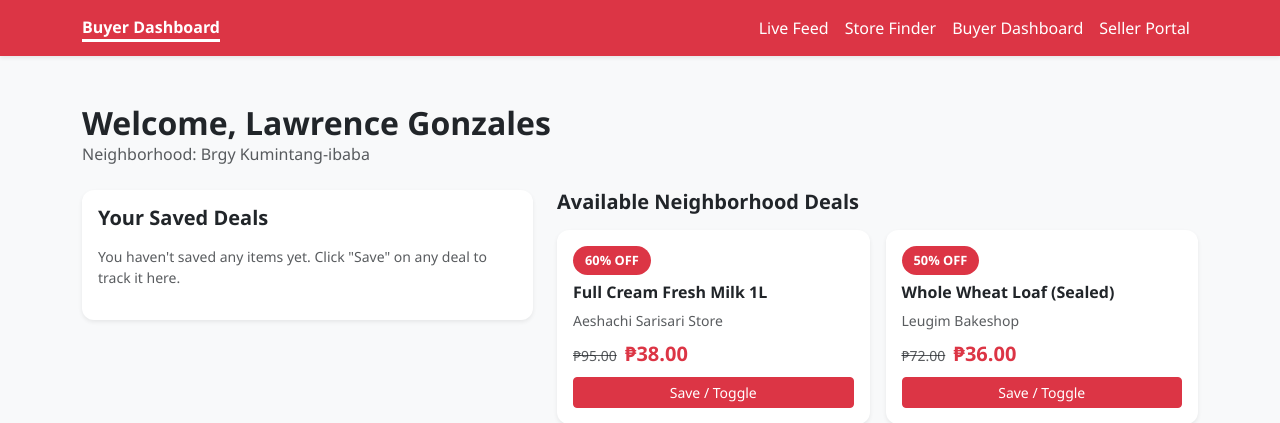
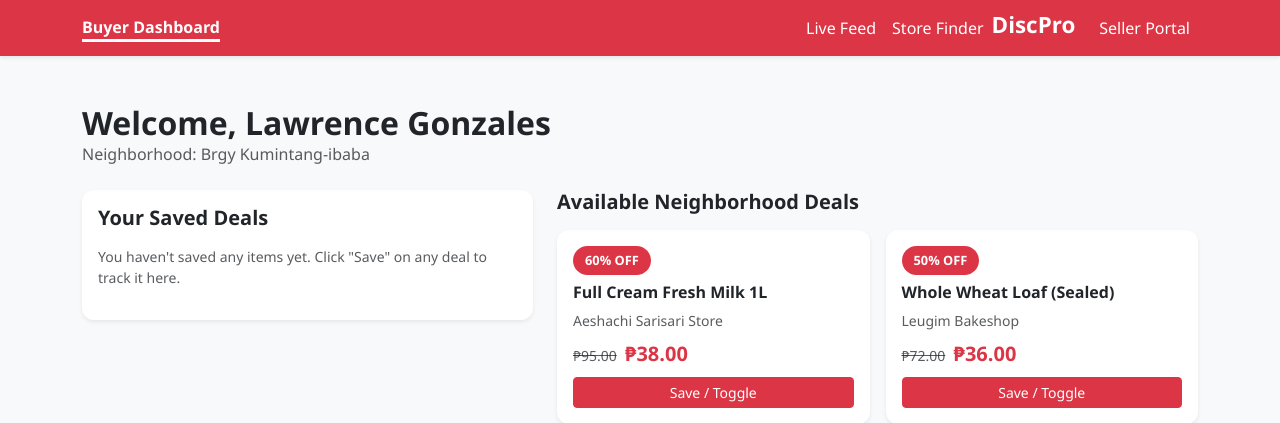
Before and after one commit to gonzaleslawrence3006-pixel/DiscPro, a Spring Boot app: page /buyer/3/dashboard in a window 1280 px wide. Shown: the top 423 px of the page. Run offline with Spring Boot 4, Linux system fonts and the light colour scheme; data comes from the database, SQL or seed files in the repository; data that the repository does not hold is empty.

Commit message:
Can go back to homepage now

```diff
--- a/src/main/resources/templates/buyer-dashboard.html
+++ b/src/main/resources/templates/buyer-dashboard.html
@@ -35,7 +35,7 @@
                 </li>
 
                 <li class="nav-item">
-                    <a class="nav-link" href="/buyer/3/dashboard">Buyer Dashboard</a>
+                   <a class="navbar-brand fw-bold" href="/">DiscPro</a>
                 </li>
 
                 <li class="nav-item">
--- a/src/main/resources/templates/seller-dashboard.html
+++ b/src/main/resources/templates/seller-dashboard.html
@@ -47,7 +47,7 @@
                 </li>
 
                 <li class="nav-item">
-                    <a class="nav-link" href="/seller/1/dashboard">Seller Portal</a>
+                   <a class="navbar-brand fw-bold" href="/">DiscPro</a>
                 </li>
 
             </ul>
--- a/src/main/resources/templates/stores.html
+++ b/src/main/resources/templates/stores.html
@@ -34,7 +34,7 @@
                 </li>
 
                 <li class="nav-item">
-                    <a class="nav-link" href="/stores">Store Finder</a>
+                   <a class="navbar-brand fw-bold" href="/">DiscPro</a>
                 </li>
 
                 <li class="nav-item">
```
